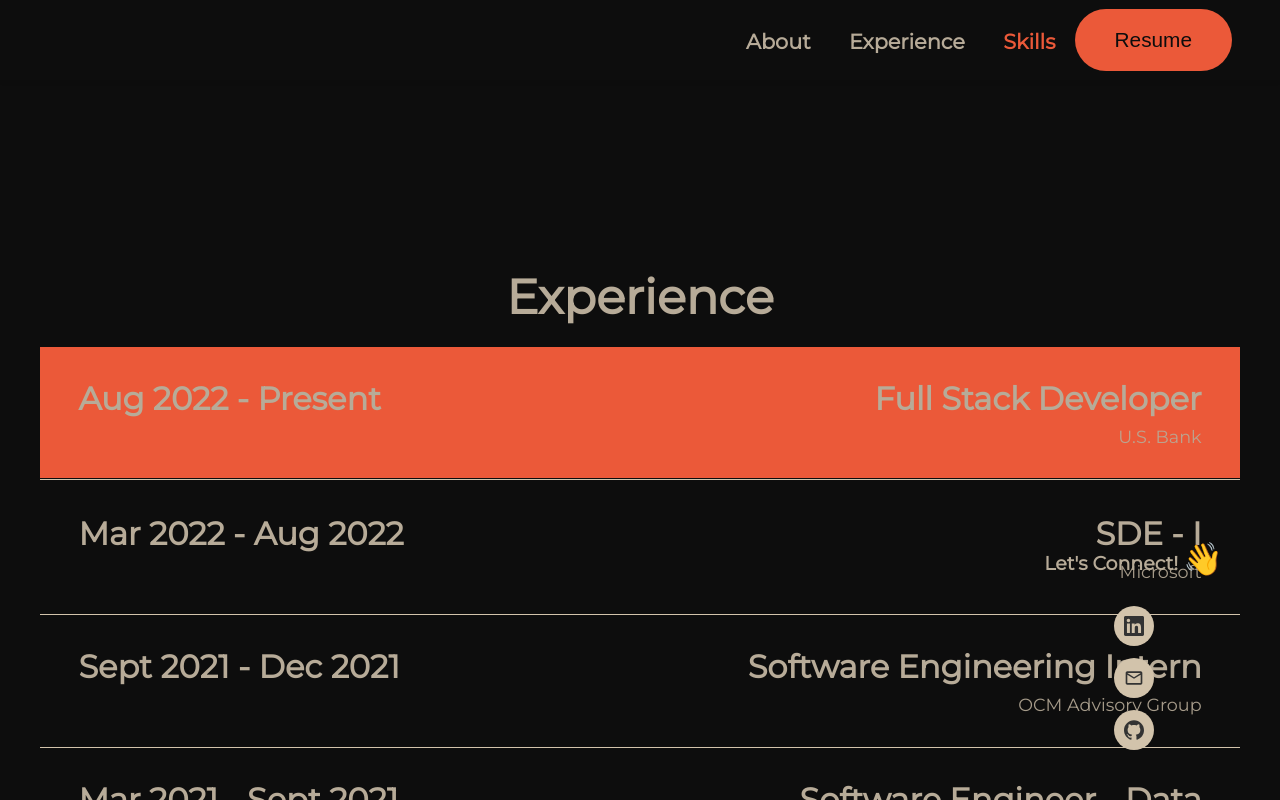
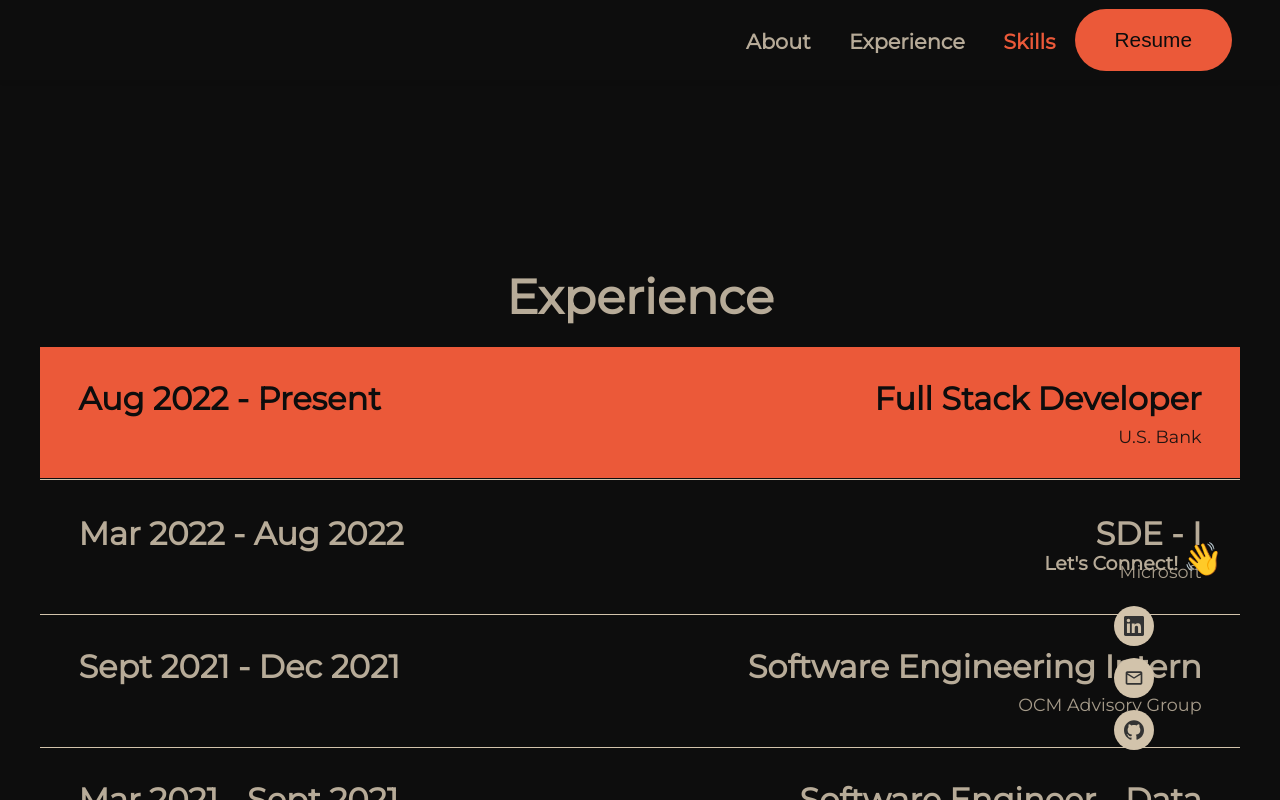
Before and after one commit to Hemanthhh/Portfolio-UI, a React (Vite) app in the folder Portfolio/: page / in a window 1280 px wide. In both pictures the pointer is over the element 229 px from the left and 1035 px from the top of the page. Shown: the part 635-1435 px from the top of the page. Built offline with nearby package versions, Linux system fonts and the light colour scheme; a web font is replaced by a local one.

Commit message:
Enhance Experience component styles by adding hover effects for DateColumn, RoleTitle, and CompanyName, and implement color transition for smoother interactions.

```diff
--- a/Portfolio/src/components/Experience/Experience.css
+++ b/Portfolio/src/components/Experience/Experience.css
@@ -52,6 +52,12 @@
     transform: translateY(-2px);
 }
 
+.ExperienceItem:hover .DateColumn,
+.ExperienceItem:hover .RoleTitle,
+.ExperienceItem:hover .CompanyName {
+    color: #0d0d0d;
+}
+
 .ExperienceRow {
     display: flex;
     justify-content: space-between;
@@ -67,6 +73,7 @@
     font-size: 1.8rem;
     font-weight: 700;
     color: #b7ab98;
+    transition: color 0.3s ease;
 }
 
 .InfoColumn {
@@ -82,6 +89,7 @@
     font-weight: 700;
     color: #b7ab98;
     margin-bottom: 0.5rem;
+    transition: color 0.3s ease;
 }
 
 .CompanyName {
@@ -89,6 +97,7 @@
     font-weight: 500;
     color: #b7ab98;
     opacity: 0.9;
+    transition: color 0.3s ease;
 }
 
 /* Large screens (1200px and up) */
```
